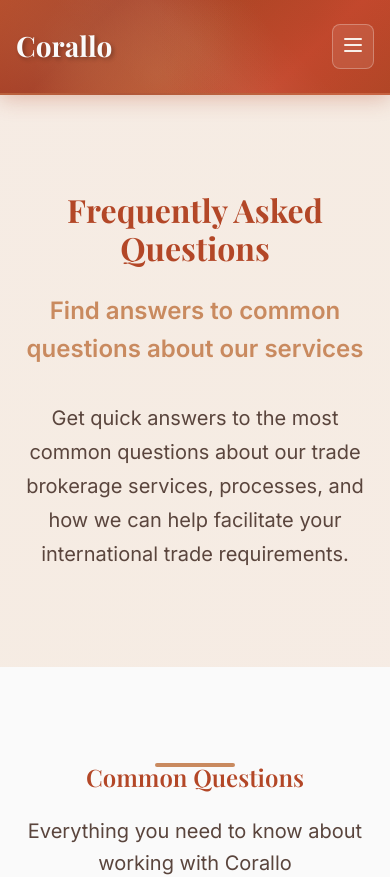
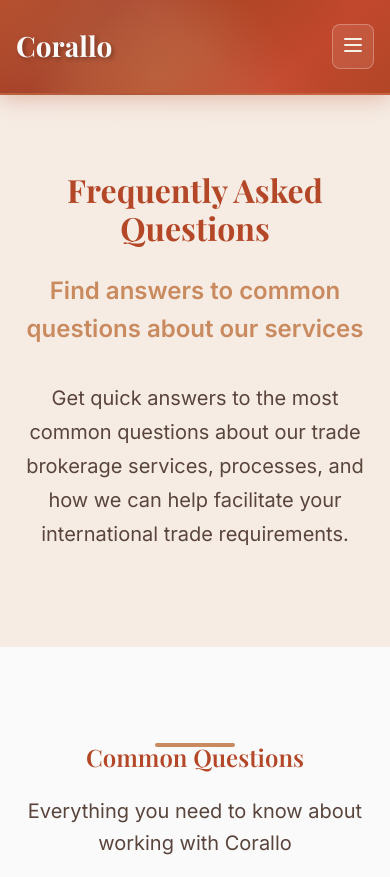
Before and after one commit to Shar1q-codes/corallo-exports-site, a React (Vite) app: page /faqs in a window 390 px wide. Shown: the top 877 px of the page. Built offline with nearby package versions, Linux system fonts and the light colour scheme.

Commit message:
Fixed Navbar at Top

```diff
--- a/src/index.css
+++ b/src/index.css
@@ -81,6 +81,8 @@
   background-color: var(--bg-secondary);
   -webkit-font-smoothing: antialiased;
   -moz-osx-font-smoothing: grayscale;
+  /* Add padding-top to account for fixed navbar */
+  padding-top: 90px;
 }
 
 #root {
@@ -185,6 +187,11 @@
 
 /* Responsive Design */
 @media (max-width: 768px) {
+  body {
+    /* Adjust padding for mobile navbar height */
+    padding-top: 80px;
+  }
+
   .container,
   .container-wide {
     padding: 0 var(--spacing-lg);
@@ -196,6 +203,11 @@
 }
 
 @media (max-width: 480px) {
+  body {
+    /* Adjust padding for smaller mobile navbar */
+    padding-top: 75px;
+  }
+
   .container,
   .container-wide {
     padding: 0 var(--spacing-md);
--- a/src/styles/Navbar.module.css
+++ b/src/styles/Navbar.module.css
@@ -7,14 +7,15 @@
     var(--color-rust) 100%
   );
   border-bottom: 2px solid rgba(201, 138, 95, 0.4);
-  position: sticky;
+  position: fixed;
   top: 0;
+  left: 0;
+  right: 0;
   z-index: 1000;
   backdrop-filter: blur(10px);
   box-shadow: 0 4px 20px rgba(179, 71, 39, 0.3);
 
   /* Premium rust texture overlay */
-  position: relative;
 }
 
 .navbar::before {
```
